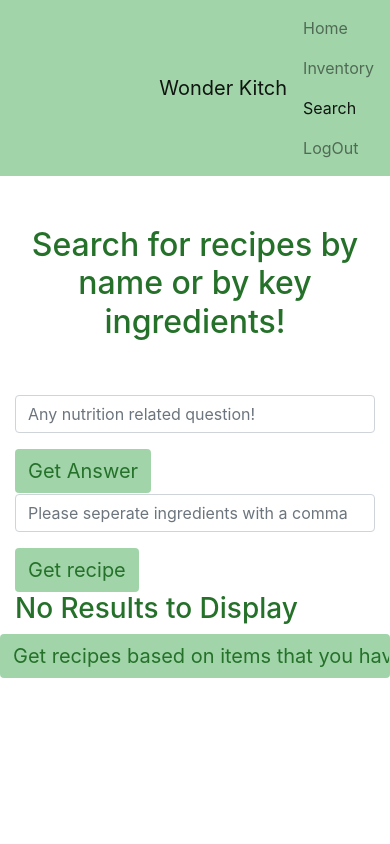
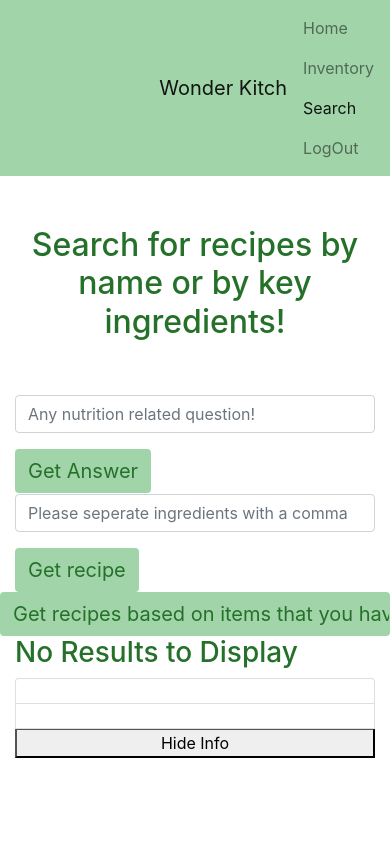
Before and after one commit to lalaneha/wonder-kitch-web, a React (Create React App) app: page /search in a window 390 px wide. Shown: the top 844 px of the page. Built offline with nearby package versions, Linux system fonts and the light colour scheme; sample sign-in values are in the browser's storage.

Commit message:
search responsiveness

```diff
--- a/src/pages/Search.js
+++ b/src/pages/Search.js
@@ -157,9 +157,14 @@ class Search extends Component {
                 Get recipe
               </MDBBtn>
   </Col>
-  <Col size="md-6">
-    <div>
-
+  </Row>
+  <Row>
+    <MDBBtn className="recipebutton" onClick={this.handleFormSubmit2}>
+      Get recipes based on items that you have in your fridge
+    </MDBBtn>
+    </Row>
+    <Row>
+    <Col size="md-8">
     {this.state.results.length ? (
               <List>
                 {this.state.results.map(result => (
@@ -177,7 +182,16 @@ class Search extends Component {
                       >
                       View Info
                       </button>
-                      <List>
+
+                  </ListItem>
+                ))}
+              </List>
+            ) : (
+              <h3>No Results to Display</h3>
+            )}
+    </Col>
+    <Col size="md-4">
+    <List>
                   <ListItem key={"ing"}>
                       <strong>
                         {this.state.ingred}
@@ -204,20 +218,7 @@ class Search extends Component {
                       Hide Info
                       </button>
               </List>
-
-                  </ListItem>
-                ))}
-              </List>
-            ) : (
-              <h3>No Results to Display</h3>
-            )}
-    </div>
     </Col>
-    </Row>
-    <Row>
-    <MDBBtn className="recipebutton" onClick={this.handleFormSubmit2}>
-      Get recipes based on items that you have in your fridge
-    </MDBBtn>
     </Row>
     </Container>
       </div>
```
